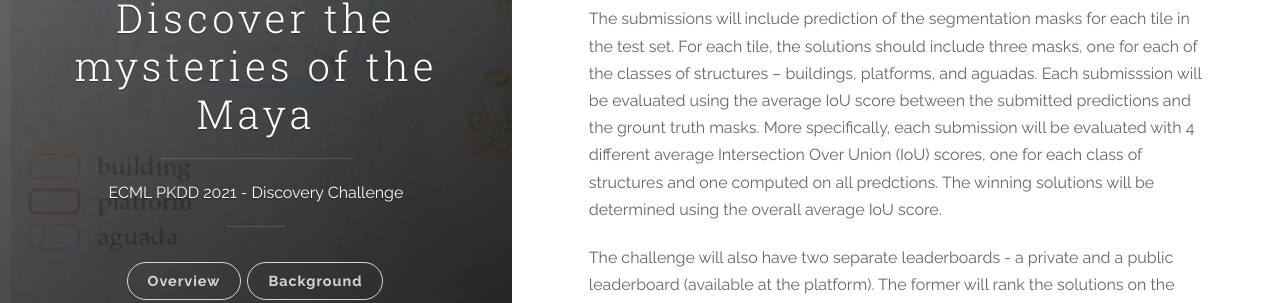
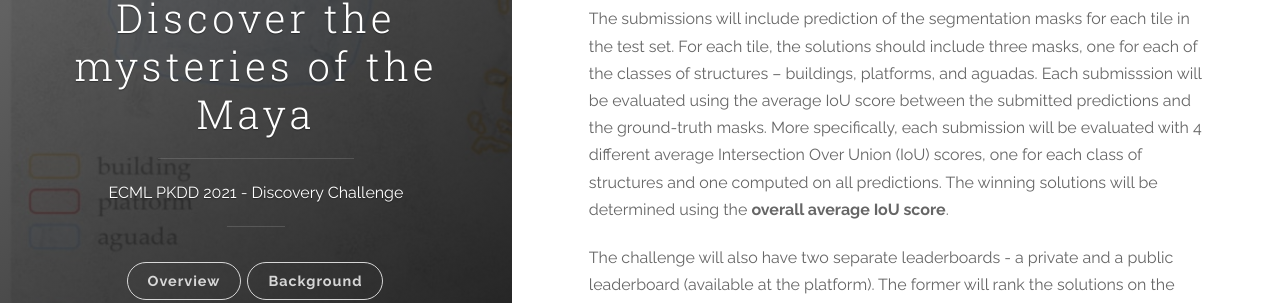
Before and after one commit to dkocev/maya_challenge, a Jekyll site: the page built from comp.md, in a window 1280 px wide and 900 px high, scrolled down 2367 px. Shown: the part 251-554 px from the top of the window. Built offline with Jekyll 4.4.1, drawn with Linux system fonts in a browser that asks for light colours.

Commit message:
'update'

```diff
--- a/comp.md
+++ b/comp.md
@@ -51,7 +51,7 @@ An example of masks for tile_44 for (left to right) aguada, building and platfor
 
 The submissions will be evaluated using standard measures for estimating the quality of image segmentation methods. In particular, the predicted segmentation masks will be compared to the ground-truth masks using Intersection Over Union (IoU) score. The IoU score, also referred to as critical success, evaluates the overlap between the predicted segmentation mask and the ground-truth, or in other words the ratio of correctly predicted regions among the predicted regions.
 
-The submissions will include prediction of the segmentation masks for each tile in the test set. For each tile, the solutions should include three masks, one for each of the classes of structures – buildings, platforms, and aguadas. Each submisssion will be evaluated using the average IoU score between the submitted predictions and the grount truth masks. More specifically, each submission will be evaluated with 4 different average Intersection Over Union (IoU) scores, one for each class of structures and one computed on all predctions. The winning solutions will be determined using the overall average IoU score.
+The submissions will include prediction of the segmentation masks for each tile in the test set. For each tile, the solutions should include three masks, one for each of the classes of structures – buildings, platforms, and aguadas. Each submisssion will be evaluated using the average IoU score between the submitted predictions and the ground-truth masks. More specifically, each submission will be evaluated with 4 different average Intersection Over Union (IoU) scores, one for each class of structures and one computed on all predictions. The winning solutions will be determined using the **overall average IoU score**.
 
 The challenge will also have two separate leaderboards - a private and a public leaderboard (available at the platform). The former will rank the solutions on the complete test dataset, and the potential winners will be determined solely by this ranking - available once the competition has ended. During the competition period, the current ranking will be visible on the public leaderboard, computed on a subset of the test dataset. The best performing solutions from each competitor (that are better than the baseline) on the public leaderboard will be further evaluated for the private leaderboard thus determining the winner.
 
```
Also changed, not shown: about.md (+1 -1 lines), 6 other files.
